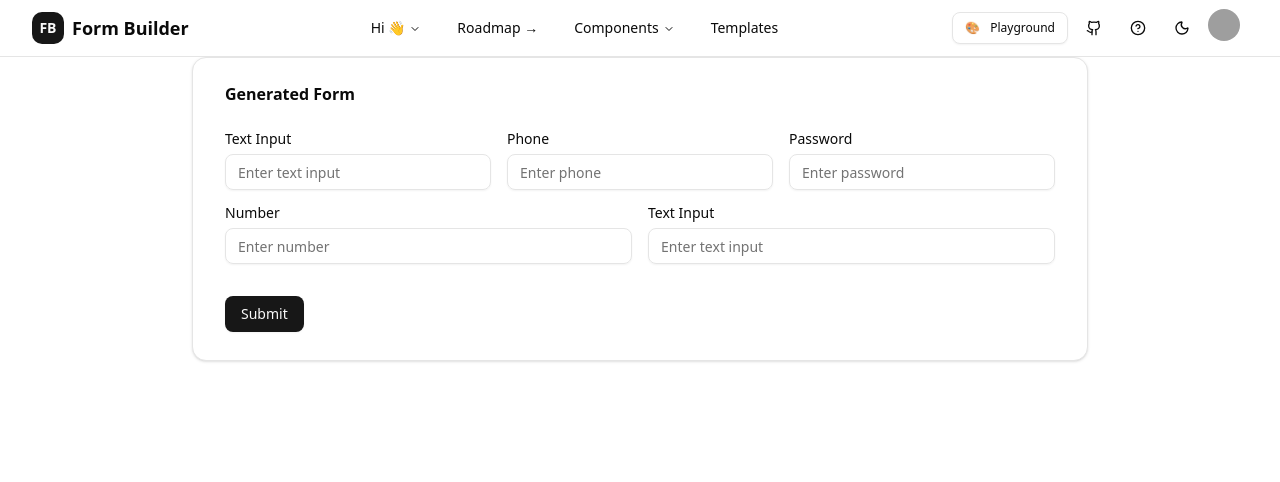
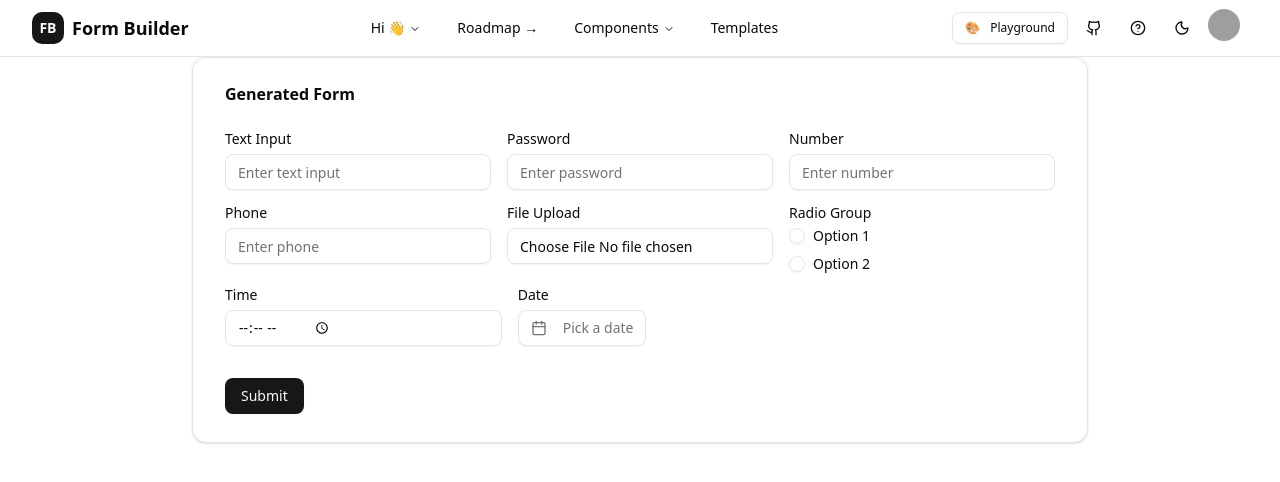
Before and after one commit to chughtai-umair/Form-Builder, a React (Vite) app: page /templates in a window 1280 px wide. Shown: the top 482 px of the page. Built offline with nearby package versions, Linux system fonts and the light colour scheme; grey boxes are pictures that could not be loaded.

Commit message:
set the playground

```diff
--- a/src/components/navbar.jsx
+++ b/src/components/navbar.jsx
@@ -40,7 +40,7 @@ import {
   Component,
 } from "lucide-react";
 import { useTheme } from "@/hooks/use-theme";
-import { useNavigate } from "react-router-dom";
+import { Link, useNavigate } from "react-router-dom";
 import { useState } from "react";
 
 export function Navbar({ className, ...props }) {
--- a/src/pages/check.jsx
+++ b/src/pages/check.jsx
@@ -2,12 +2,33 @@ import { Button } from "@/components/ui/button";
 import { Label } from "@/components/ui/label";
 import { Card, CardContent, CardHeader, CardTitle } from "@/components/ui/card";
 import { Input } from "@/components/ui/input";
+import { Checkbox } from "@/components/ui/checkbox";
+import { RadioGroup, RadioGroupItem } from "@/components/ui/radio-group";
+import { Switch } from "@/components/ui/switch";
+import { Calendar } from "@/components/ui/calendar";
+import {
+  Popover,
+  PopoverContent,
+  PopoverTrigger,
+} from "@/components/ui/popover";
+import { CalendarIcon } from "lucide-react";
+import { format } from "date-fns";
+import { cn } from "@/lib/utils";
 import { useState } from "react";
 export function Check() {
+  const [dateValues, setDateValues] = useState({});
+
   const handleSubmit = (e) => {
     e.preventDefault();
     const formData = new FormData(e.target);
     const data = Object.fromEntries(formData);
+
+    // Add date values to form data
+    Object.keys(dateValues).forEach((key) => {
+      if (dateValues[key]) {
+        data[key] = format(dateValues[key], "yyyy-MM-dd");
+      }
+    });
 
     console.log("Form Data:", data);
   };
@@ -25,11 +46,16 @@ export function Check() {
   };
 
   const fieldRows = organizeFieldsIntoRows([
-    "1757938944929",
-    "1757938945761",
-    "1757938945409",
-    "1757938966497",
-    "1757939072521",
+    "1757941709051",
+    "1757941711275",
+    "1757941712715",
+    "1757941713235",
+    "1757941722427",
+    "1757941718514",
+    "1757941721723",
+    "1757941721019",
+    "1757941719675",
+    "1757941717994",
   ]);
 
   return (
@@ -42,10 +68,10 @@ export function Check() {
           <div className="flex gap-4 w-full">
             <div className="w-1/3">
               <div className="space-y-2">
-                <Label htmlFor="1757938944929">Text Input</Label>
+                <Label htmlFor="1757941709051">Text Input</Label>
                 <Input
-                  id="1757938944929"
-                  name="1757938944929"
+                  id="1757941709051"
+                  name="1757941709051"
                   type="text"
                   placeholder="Enter text input"
                 />
@@ -53,49 +79,107 @@ export function Check() {
             </div>
             <div className="w-1/3">
               <div className="space-y-2">
-                <Label htmlFor="1757938945761">Phone</Label>
+                <Label htmlFor="1757941711275">Password</Label>
                 <Input
-                  id="1757938945761"
-                  name="1757938945761"
-                  type="phone"
+                  id="1757941711275"
+                  name="1757941711275"
+                  type="password"
+                  placeholder="Enter password"
+                />
+              </div>
+            </div>
+            <div className="w-1/3">
+              <div className="space-y-2">
+                <Label htmlFor="1757941712715">Number</Label>
+                <Input
+                  id="1757941712715"
+                  name="1757941712715"
+                  type="number"
+                  placeholder="Enter number"
+                />
+              </div>
+            </div>
+          </div>
+
+          <div className="flex gap-4 w-full">
+            <div className="w-1/3">
+              <div className="space-y-2">
+                <Label htmlFor="1757941713235">Phone</Label>
+                <Input
+                  id="1757941713235"
+                  name="1757941713235"
+                  type="number"
                   placeholder="Enter phone"
                 />
               </div>
             </div>
             <div className="w-1/3">
               <div className="space-y-2">
-                <Label htmlFor="1757938945409">Password</Label>
-                <Input
-                  id="1757938945409"
-                  name="1757938945409"
-                  type="password"
-                  placeholder="Enter password"
-                />
+                <Label htmlFor="1757941722427">File Upload</Label>
+                <Input id="1757941722427" name="1757941722427" type="file" />
+              </div>
+            </div>
+            <div className="w-1/3">
+              <div className="space-y-2">
+                <Label>Radio Group</Label>
+                <RadioGroup name="1757941718514">
+                  <div className="flex items-center space-x-2">
+                    <RadioGroupItem value="Option 1" id="1757941718514_0" />
+                    <Label htmlFor="1757941718514_0">Option 1</Label>
+                  </div>
+                  <div className="flex items-center space-x-2">
+                    <RadioGroupItem value="Option 2" id="1757941718514_1" />
+                    <Label htmlFor="1757941718514_1">Option 2</Label>
+                  </div>
+                </RadioGroup>
               </div>
             </div>
           </div>
 
           <div className="flex gap-4 w-full">
-            <div className="w-1/2">
+            <div className="w-1/3">
               <div className="space-y-2">
-                <Label htmlFor="1757938966497">Number</Label>
+                <Label htmlFor="1757941721723">Time</Label>
                 <Input
-                  id="1757938966497"
-                  name="1757938966497"
-                  type="number"
-                  placeholder="Enter number"
+                  id="1757941721723"
+                  name="1757941721723"
+                  type="time"
+                  placeholder="Enter time"
                 />
               </div>
             </div>
-            <div className="w-1/2">
+            <div className="w-1/3">
               <div className="space-y-2">
-                <Label htmlFor="1757939072521">Text Input</Label>
-                <Input
-                  id="1757939072521"
-                  name="1757939072521"
-                  type="text"
-                  placeholder="Enter text input"
-                />
+                <Label>Date</Label>
+                <Popover>
+                  <PopoverTrigger asChild>
+                    <Button
+                      variant="outline"
+                      className={cn(
+                        "justify-start text-left font-normal",
+                        !dateValues["1757941721019"] && "text-muted-foreground"
+                      )}
+                    >
+                      <CalendarIcon className="mr-2 h-4 w-4" />
+                      {dateValues["1757941721019"]
+                        ? format(dateValues["1757941721019"], "PPP")
+                        : "Pick a date"}
+                    </Button>
+                  </PopoverTrigger>
+                  <PopoverContent className="w-auto p-0">
+                    <Calendar
+                      mode="single"
+                      selected={dateValues["1757941721019"]}
+                      onSelect={(date) =>
+                        setDateValues((prev) => ({
+                          ...prev,
+                          1757941721019: date,
+                        }))
+                      }
+                      initialFocus
+                    />
+                  </PopoverContent>
+                </Popover>
               </div>
             </div>
           </div>
--- a/src/pages/playground.jsx
+++ b/src/pages/playground.jsx
@@ -484,6 +484,8 @@ export function GeneratedForm() {`;
               field.componentId === "currency"
                 ? "number"
                 : field.componentId === "percentage"
+                ? "number"
+                : field.componentId === "phone"
                 ? "number"
                 : field.componentId;
             const stepAttr =
```
